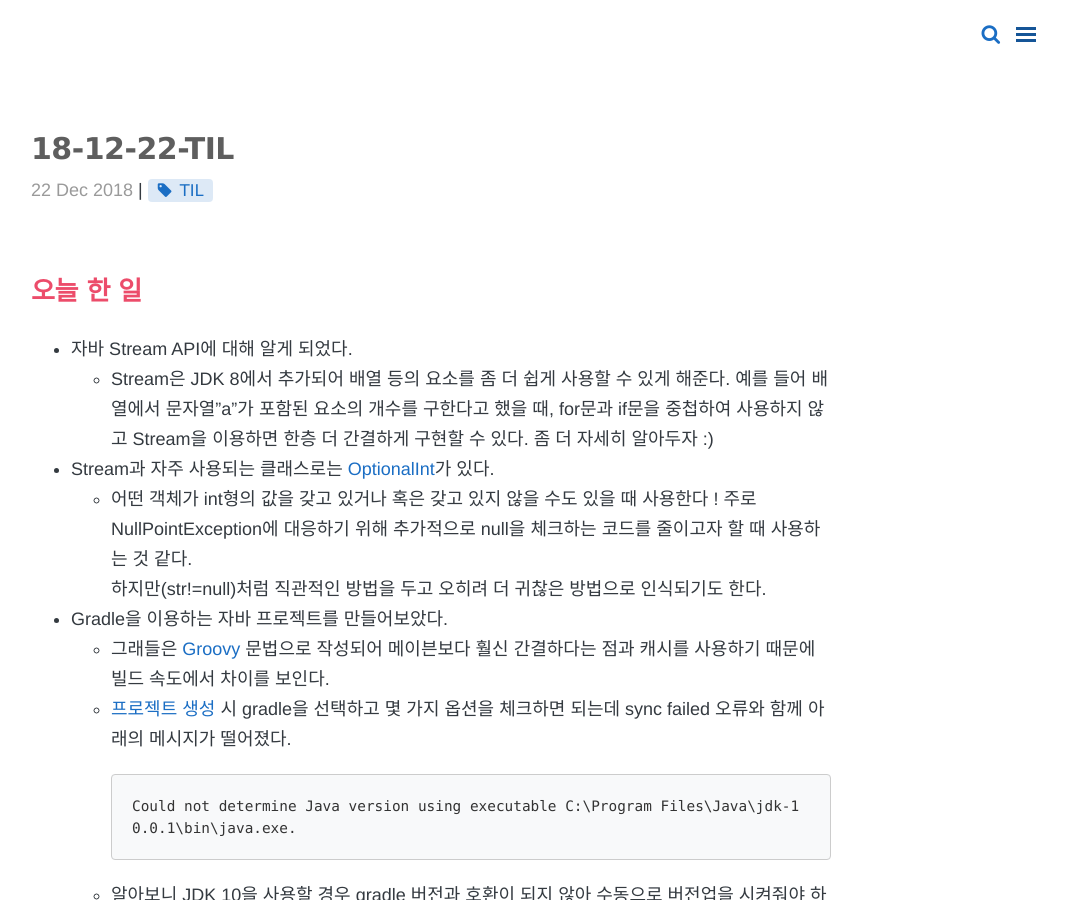
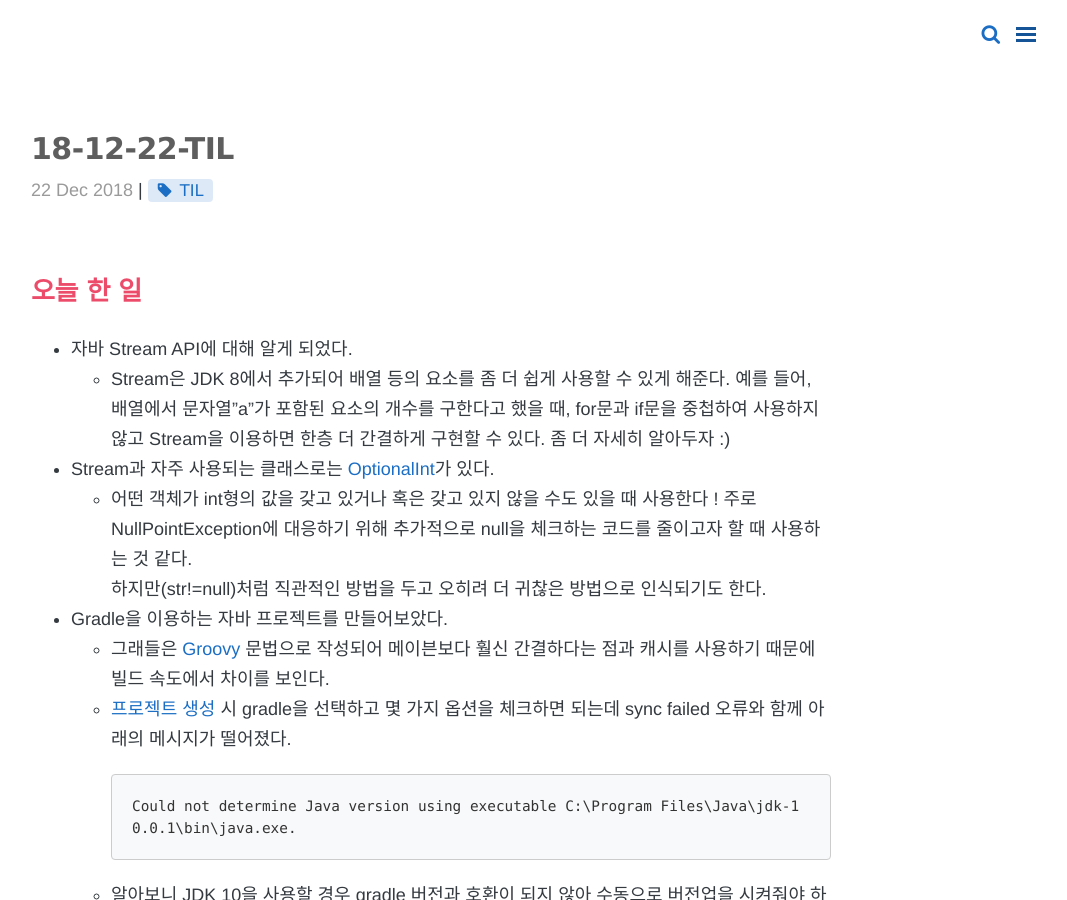
Before and after one commit to diniyo804/diniyo804.github.io, a Jekyll site: the page built from _posts/TIL (Today I Learned)/2018-12-22-TIL.md, in a window 1280 px wide and 900 px high. Shown: the whole window, without its empty margins (209-1276 px from the left). Built offline with Jekyll 4.4.1, drawn with Linux system fonts in a browser that asks for light colours; nearby versions of some CDN libraries; comment, search, counter and statistics services are not loaded.

```diff
--- a/_posts/TIL (Today I Learned)/2018-12-22-TIL.md
+++ b/_posts/TIL (Today I Learned)/2018-12-22-TIL.md
@@ -10,7 +10,7 @@ comments: true
 ## 오늘 한 일
 - 자바 Stream API에 대해 알게 되었다.
   - Stream은 JDK 8에서 추가되어 배열 등의 요소를 좀 더 쉽게 사용할 수 있게 해준다.
-  예를 들어 배열에서 문자열"a"가 포함된 요소의 개수를 구한다고 했을 때,
+  예를 들어, 배열에서 문자열"a"가 포함된 요소의 개수를 구한다고 했을 때,
   for문과 if문을 중첩하여 사용하지 않고 Stream을 이용하면 한층 더 간결하게 구현할 수 있다. 좀 더 자세히 알아두자 :)
 
 - Stream과 자주 사용되는 클래스로는 [OptionalInt](https://docs.oracle.com/javase/8/docs/api/java/util/OptionalInt.html)가 있다.
```
